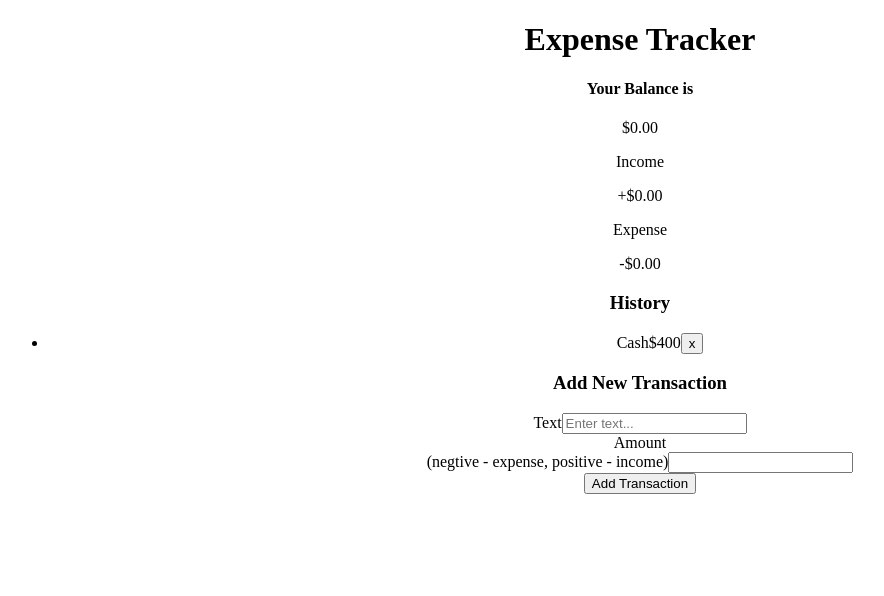
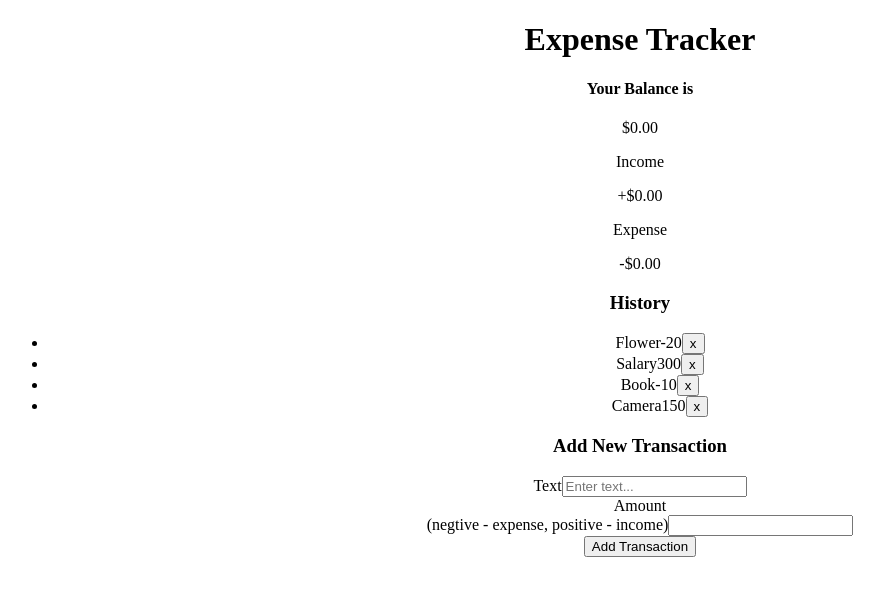
Before and after one commit to ahmedsamir96m/ExpensesTracker, a React (Create React App) app: page / in a window 1280 px wide. Shown: the top 596 px of the page, without its empty margins (0-884 px from the left). Built offline with nearby package versions, Linux system fonts and the light colour scheme; the HTML template or start-up script is replaced by a standard one.

Commit message:
created the intial state, created the global context and intial reducer, tested it with Transaction list and imported the list items data from the state

```diff
--- a/src/App.js
+++ b/src/App.js
@@ -4,16 +4,19 @@
 import {TransactionList} from './components/TransactionList'
 import {AddTransaction} from './components/AddTransaction'
 
+import { GlobalProvider } from './context/GlobalState'
 import './App.css';
 
 function App() {
   return (
     <div className="App">
-      <Header></Header>
-      <Balance></Balance>
-      <IncomeExpenses></IncomeExpenses>
-      <TransactionList></TransactionList>
-      <AddTransaction></AddTransaction>
+      <GlobalProvider>
+        <Header></Header>
+        <Balance></Balance>
+        <IncomeExpenses></IncomeExpenses>
+        <TransactionList></TransactionList>
+        <AddTransaction></AddTransaction>
+      </GlobalProvider>
     </div>
   );
 }
--- a/src/components/TransactionList.js
+++ b/src/components/TransactionList.js
@@ -1,15 +1,21 @@
-import React from 'react'
+import React, {useContext} from 'react'
+
+import { GlobalContext } from '../context/GlobalState'
 
 export const TransactionList = () => {
+    const {transactions} = useContext(GlobalContext);
+
     return (
         <div>
             <h3>History</h3>
             <ul className="transaction-list list">
-                <li className="transaction-list__minus minus">
-                    Cash
-                    <span>$400</span>
+                {transactions.map(transaction => (
+                    <li className="transaction-list__minus minus">
+                    {transaction.text}
+                    <span>{transaction.amount}</span>
                     <button className="transacion-list__delete">x</button>
                 </li>
+                ))}
             </ul>
         </div>
     )
--- /dev/null
+++ b/src/context/AppReducer.js
@@ -0,0 +1,6 @@
+export default (state, action) => {
+    switch (action.type) {
+        default:
+            return state;
+    }
+}
--- /dev/null
+++ b/src/context/GlobalState.js
@@ -0,0 +1,25 @@
+import React, { createContext, useReducer } from 'react'
+import AppReducer from './AppReducer';
+
+// Intial State
+const initialState = {
+    transactions: [{ id: 1, text: 'Flower', amount: -20 },
+       { id: 2, text: 'Salary', amount: 300 },
+       { id: 3, text: 'Book', amount: -10 },
+      { id: 4, text: 'Camera', amount: 150 }]
+}
+
+
+//Create Context
+export const GlobalContext = createContext(initialState);
+
+// Provider Component
+export const GlobalProvider = ({ children }) =>{
+    const [state, dispatch] = useReducer(AppReducer, initialState);
+
+    return (
+        <GlobalContext.Provider value={{transactions: state.transactions}}>
+            {children}
+        </GlobalContext.Provider>
+    )
+}
```
